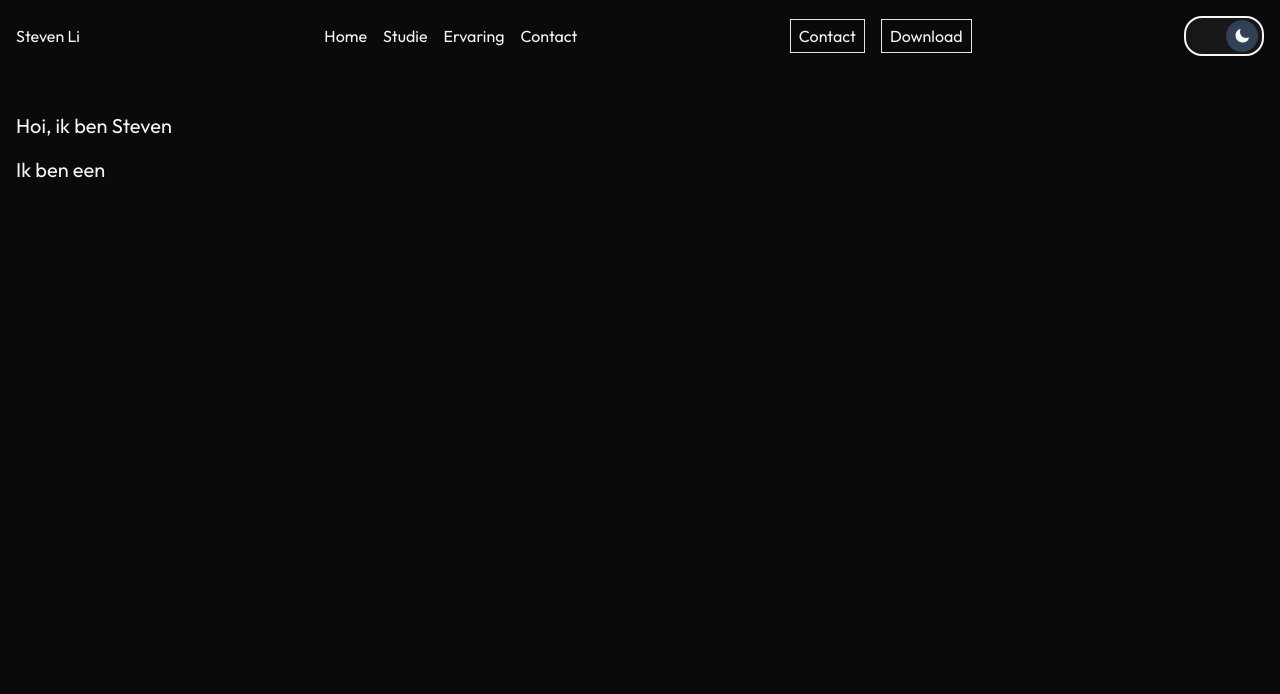
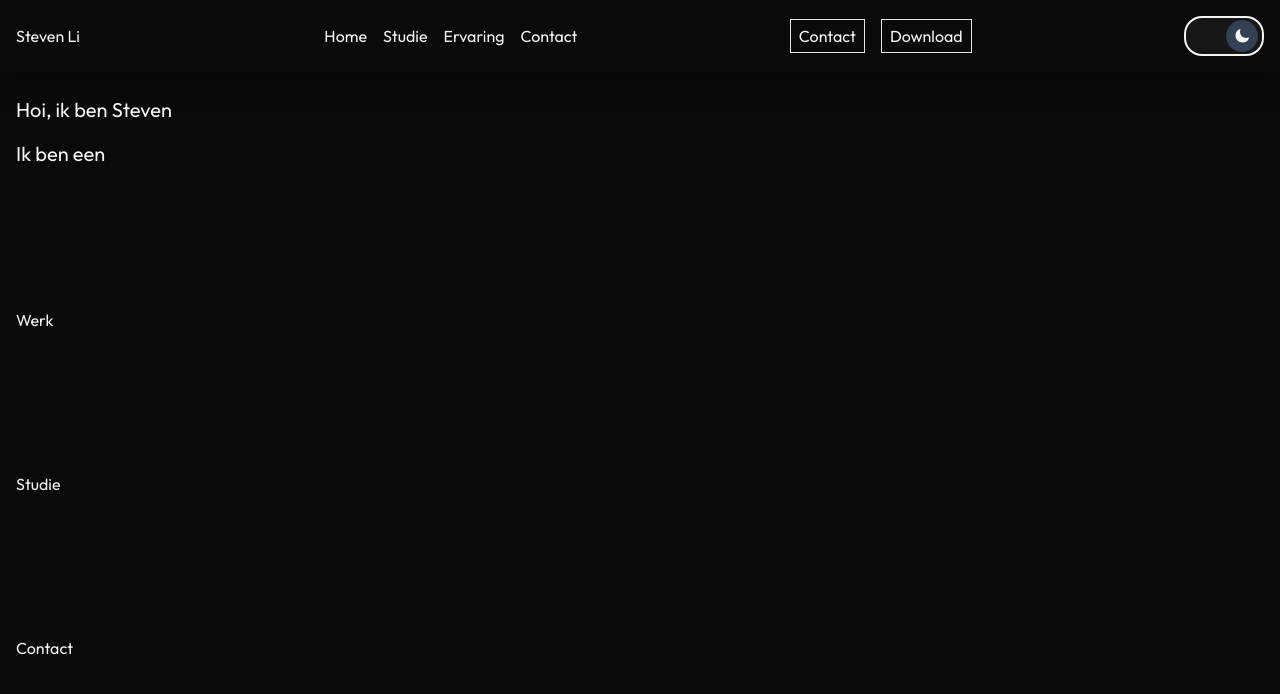
Before and after one commit to zStevenn/portfolio, a Next.js app: page / in a window 1280 px wide. Shown: the top 694 px of the page. Built offline with nearby package versions, Linux system fonts and the light colour scheme.

Commit message:
Create section component

```diff
--- a/src/app/page.tsx
+++ b/src/app/page.tsx
@@ -1,5 +1,7 @@
 import Occupation from "@/components/home/hero/occupation";
 import Navigation from "@/components/navigation";
+import Section from "@/components/ui/section";
+import SectionEnum from "@/enums/Section";
 
 export default function Home() {
   const introductionString = `Hoi, ik ben Steven`
@@ -7,12 +9,32 @@ export default function Home() {
   return (
     <main className="relative grid min-h-screen">
       <Navigation />
-      <div className="mt-28 px-4 flex flex-col gap-4">
-        <p className="text-xl">
-          {introductionString}
-        </p>
-        <Occupation />
-      </div>
+      <Section
+        id={SectionEnum.Introduction}
+      >
+        <div className="flex flex-col gap-4 mt-24">
+          <p className="text-xl">
+            {introductionString}
+          </p>
+          <Occupation />
+        </div>
+
+      </Section>
+      <Section
+        id={SectionEnum.Work}
+      >
+        <p>Werk</p>
+      </Section>
+      <Section
+        id={SectionEnum.Study}
+      >
+        <p>Studie</p>
+      </Section>
+      <Section
+        id={SectionEnum.Contact}
+      >
+        <p>Contact</p>
+      </Section>
     </main>
   )
 }
--- /dev/null
+++ b/src/components/ui/section/index.tsx
@@ -0,0 +1,21 @@
+import { JSX } from 'react';
+
+type SectionProps = {
+  children: JSX.Element | JSX.Element[];
+  id: string;
+  backgroundColor?: string;
+}
+
+function Section({ children, id, backgroundColor }: SectionProps) {
+  const bgColor = backgroundColor ?? undefined
+
+  return (
+    <section id={id} className={bgColor}>
+      <div className='md:container md:mx-auto px-4'>
+        {children}
+      </div>
+    </section>
+  )
+}
+
+export default Section
--- /dev/null
+++ b/src/enums/Section.ts
@@ -0,0 +1,8 @@
+enum SectionEnum {
+	Introduction = "introduction",
+	Work = "work",
+	Contact = "contact",
+	Study = "study",
+}
+
+export default SectionEnum
```
